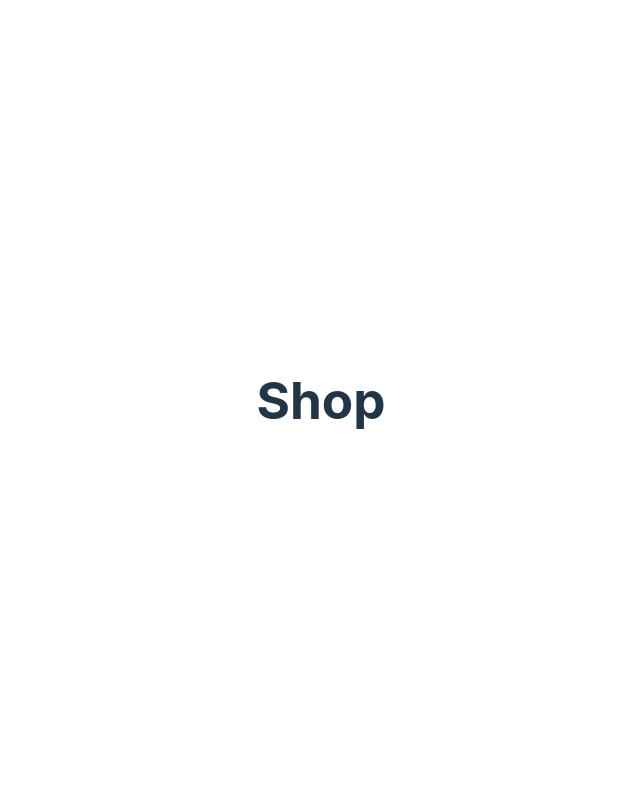
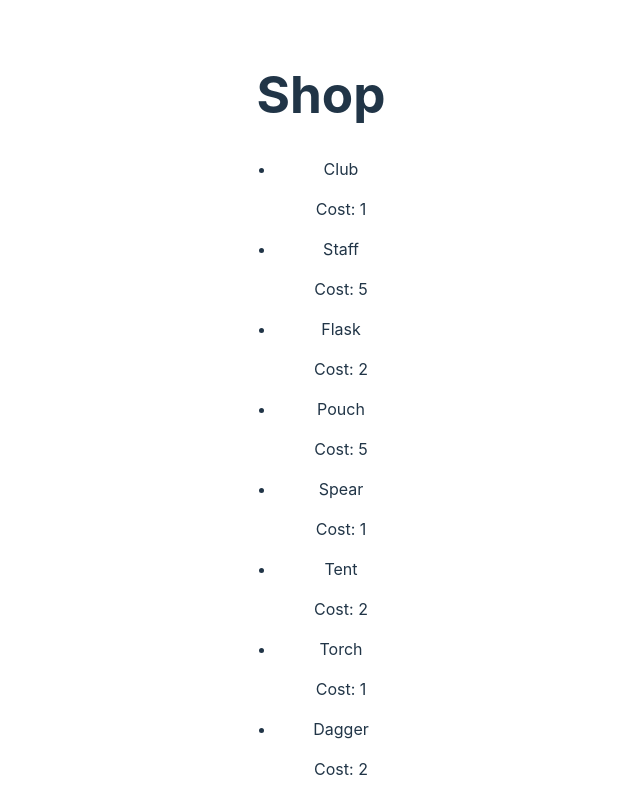
Before and after one commit to natesobeck/react-dnd-postcourse, a React (Vite) app: page / in a window 1280 px wide. Shown: the top 800 px of the page, without its empty margins (319-959 px from the left). Built offline with nearby package versions, Linux system fonts and the light colour scheme.

Commit message:
display inventory

```diff
--- a/src/pages/Shop/Shop.jsx
+++ b/src/pages/Shop/Shop.jsx
@@ -1,7 +1,18 @@
+// data
+import { inventoryData } from "../../data/data"
+
 const Shop = () => {
   return (
     <main>
       <h1>Shop</h1>
+      <ul>
+        {inventoryData.map(item => (
+          <li key={item.id}>
+            <p>{item.name}</p>
+            <p>Cost: {item.cost}</p>
+          </li>
+        ))}
+      </ul>
     </main>
   )
 }
```
